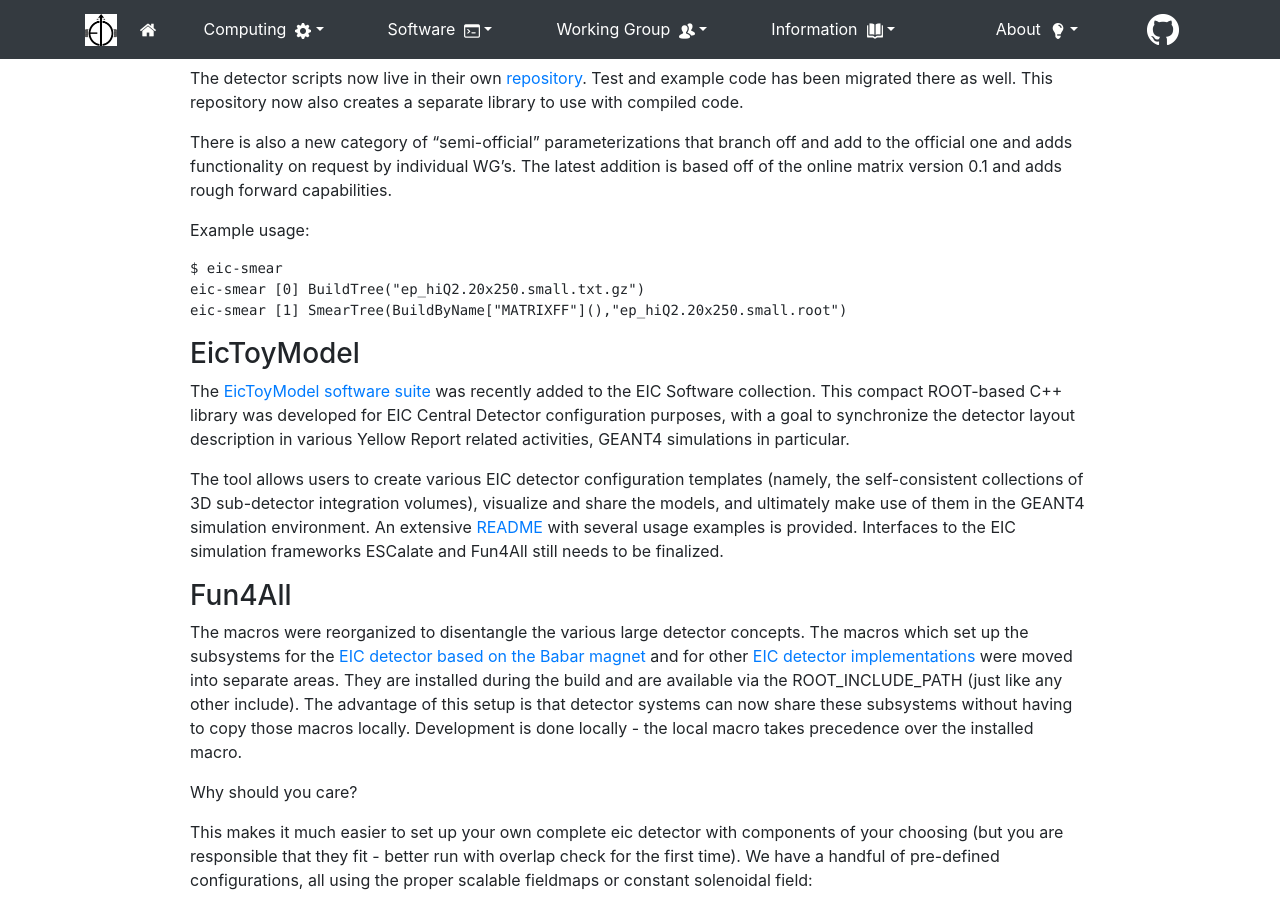
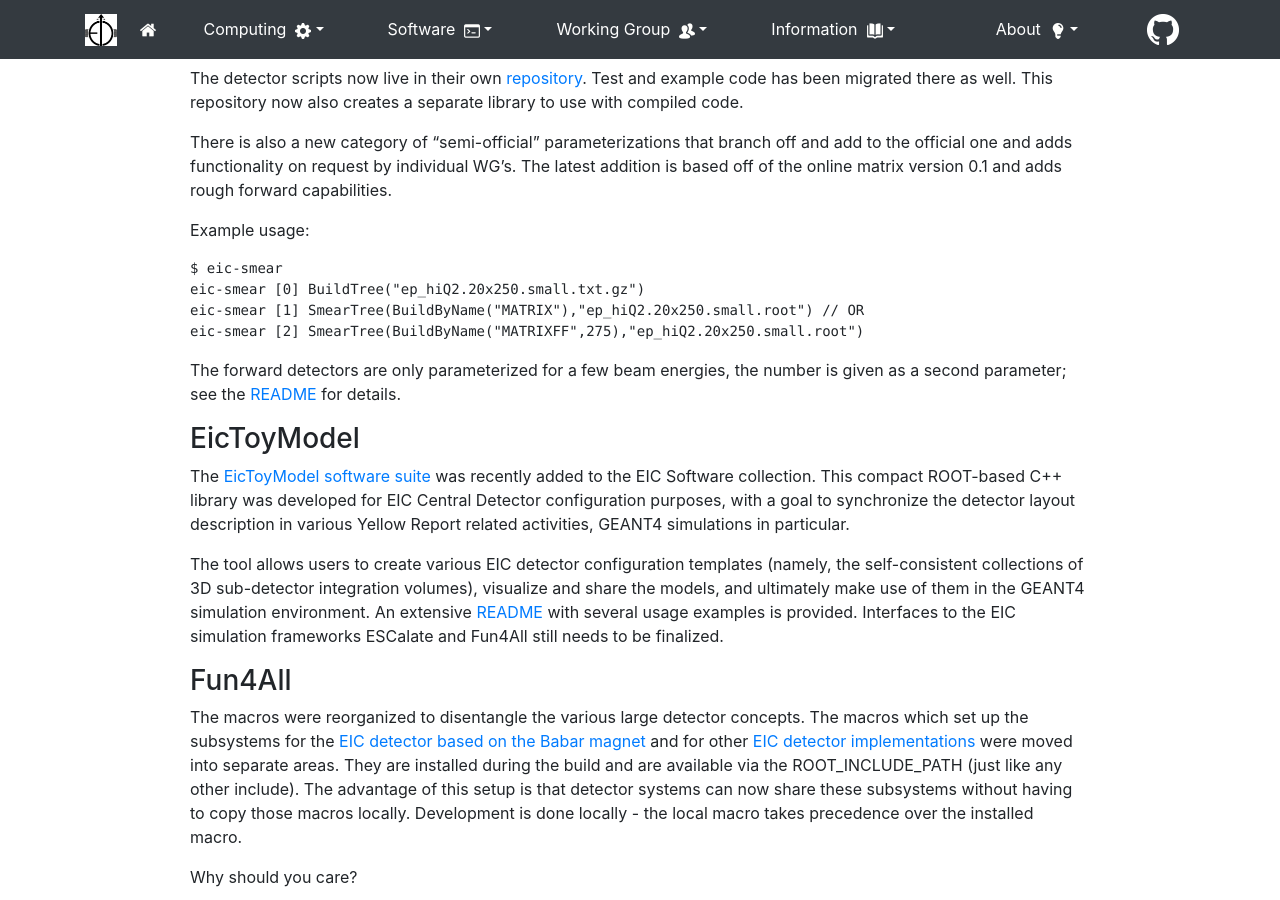
Before and after one commit to kkauder/eic.github.io, a Jekyll site: the page built from _posts/2020-07-31-software-news.md, in a window 1280 px wide and 900 px high, scrolled down 3159 px. Built offline with Jekyll 4.4.1, drawn with Linux system fonts in a browser that asks for light colours; nearby versions of some CDN libraries.

Commit message:
quick bugfix

````diff
--- a/_posts/2020-07-31-software-news.md
+++ b/_posts/2020-07-31-software-news.md
@@ -150,8 +150,13 @@ Example usage:
 ```
 $ eic-smear
 eic-smear [0] BuildTree("ep_hiQ2.20x250.small.txt.gz")
-eic-smear [1] SmearTree(BuildByName["MATRIXFF"](),"ep_hiQ2.20x250.small.root")
+eic-smear [1] SmearTree(BuildByName("MATRIX"),"ep_hiQ2.20x250.small.root") // OR
+eic-smear [2] SmearTree(BuildByName("MATRIXFF",275),"ep_hiQ2.20x250.small.root")
 ```
+The forward detectors are only parameterized for a few beam energies,
+the number is given as a second parameter; see the
+[README](https://github.com/eic/eicsmeardetectors/blob/master/README.md)
+for details.
 
 ### EicToyModel {#eictoymodel}
 
````
